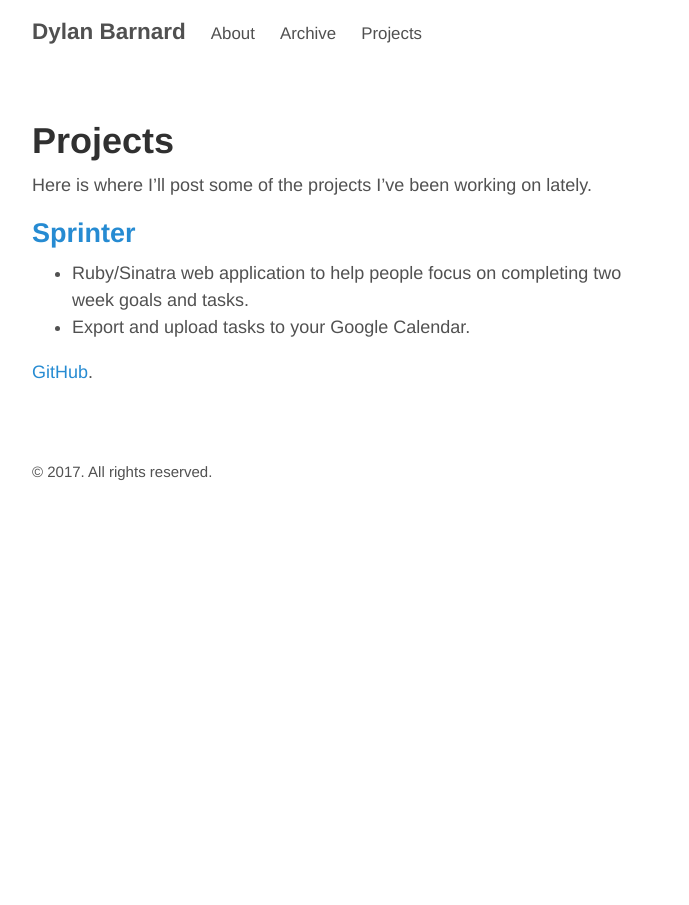
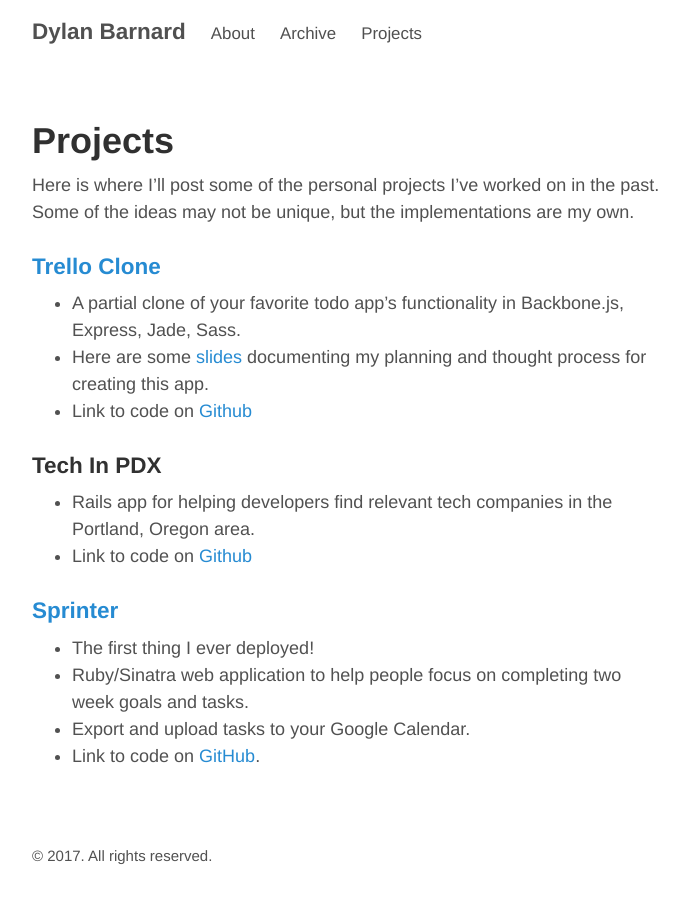
Before and after one commit to dylankb/dylankb.github.io, a Jekyll site: the page built from projects.md, in a window 1280 px wide. Shown: the whole page, without its empty margins (293-982 px from the left). Built offline with Jekyll 4.4.1, drawn with Linux system fonts in a browser that asks for light colours.

Commit message:
Update About and Projects pages

```diff
--- a/projects.md
+++ b/projects.md
@@ -3,11 +3,21 @@ layout: page
 title: Projects
 ---
 
-Here is where I'll post some of the projects I've been working on lately.
+Here is where I'll post some of the personal projects I've worked on in the past. Some of the ideas may not be unique, but the implementations are my own.
 
-## [Sprinter](http://sprintapp.herokuapp.com)
+### [Trello Clone](https://dkb-trello-clone.herokuapp.com/)
 
+  * A partial clone of your favorite todo app's functionality in Backbone.js, Express, Jade, Sass.
+  * Here are some [slides](https://docs.google.com/presentation/d/1ymAg08RjnPeAAlTWuD2enmiEoKEoq9rXvPHmntbgIt4/edit?usp=sharing) documenting my planning and thought process for creating this app.
+  * Link to code on [Github](https://github.com/dylankb/trello-clone)
+
+### Tech In PDX
+  * Rails app for helping developers find relevant tech companies in the Portland, Oregon area.
+  * Link to code on [Github](https://github.com/dylankb/tech-in-pdx)
+
+### [Sprinter](http://sprintapp.herokuapp.com)
+
+  * The first thing I ever deployed!
   * Ruby/Sinatra web application to help people focus on completing two week goals and tasks.
   * Export and upload tasks to your Google Calendar.
-
-[GitHub](https://github.com/dylankb/sprinter).
+  * Link to code on [GitHub](https://github.com/dylankb/sprinter).
```
Also changed, not shown: about.md (+1 -1 lines).
